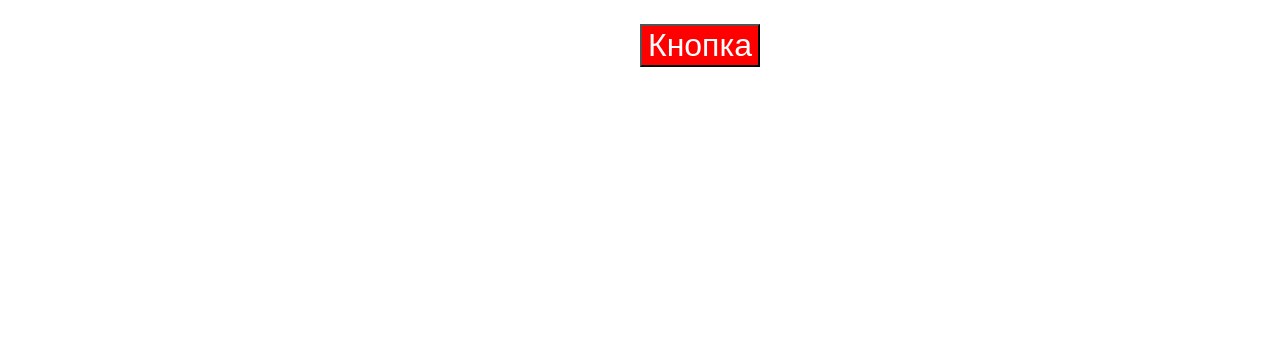
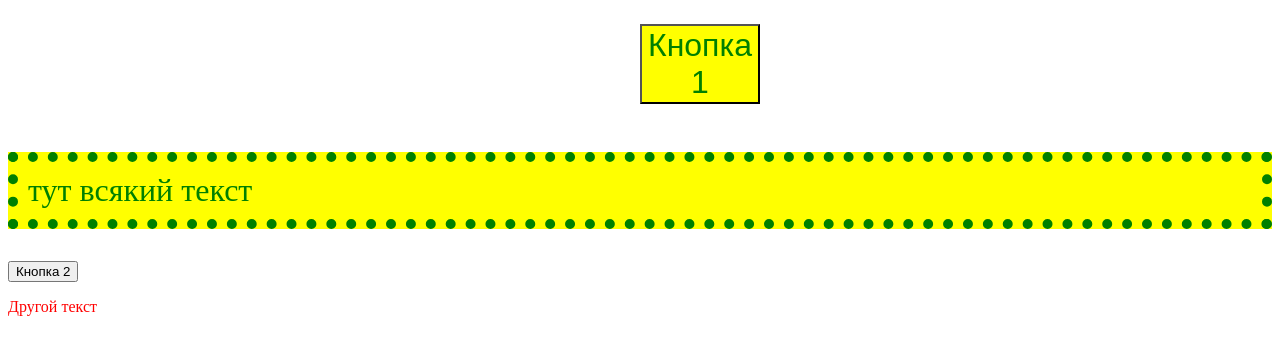
Before and after one commit to Cenetik/jscsslearning, a website: page 1.html in a window 1280 px wide. Shown: the top 354 px of the page. Drawn offline with Linux system fonts and the light colour scheme.

Commit message:
Добавил scss файл для примера использования компилируемого css

```diff
--- a/1.html
+++ b/1.html
@@ -4,8 +4,19 @@
         <script src="./script.js"></script>
     </head>
     <body>
-        <div class="main-dib">
-            <button id="fancy-button" class="demo">Кнопка</button>
+        <div class="main-div">
+            <button id="fancy-button" class="demo">Кнопка 1</button>
+
+            <p>
+                тут всякий текст
+            </p>
+        </div>
+        <button id="fancy-button1" class="demo">Кнопка 2</button>
+
+        <div class="contrast">
+            <p>
+                Другой текст
+            </p>
         </div>
     </body>
 </html>
--- /dev/null
+++ b/style.scss
@@ -0,0 +1,28 @@
+$primary-color: yellow;
+$secondary-color: green;
+
+@mixin with-border {
+    border: 10px dotted $secondary-color;
+    padding: 10px;
+}
+
+.main-div {
+     >button.demo {
+        font-size: 2rem;
+        background-color: $primary-color;
+        color: $secondary-color;
+        margin: 1rem 50%;
+    }
+
+     p {
+        @include with-border;
+        font-size: 2rem;
+        background-color: $primary-color;
+        color: $secondary-color;
+    }
+}
+
+.contrast p{
+    background-color: white;
+    color: red;
+}
```
Also changed, not shown: style.css, 2 other files.
